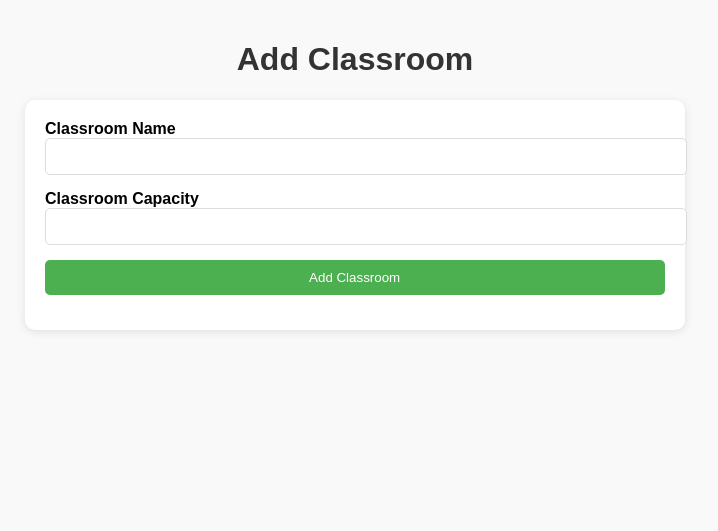
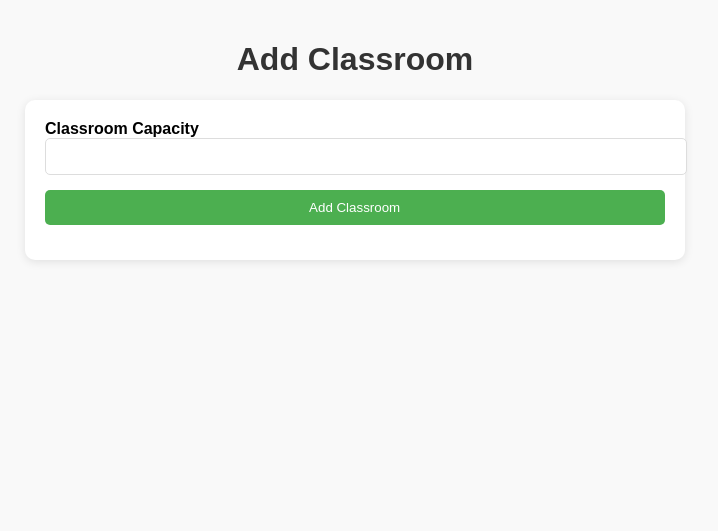
Before and after one commit to Suraj-1408/College_timetable_generator, a Flask app: page /admin/add_classroom in a window 1280 px wide; the page is wider, and only the part inside the window is pictured. Shown: the top 531 px of that part, without its empty margins (285-1003 px from the left). Run offline with Flask 3, Linux system fonts and the light colour scheme; parts of the project's set-up code (start-up, migrations or seed data) failed here and were passed over; some libraries are stand-ins or nearby versions.

Commit message:
Added CRUD Operation

```diff
--- a/templates/admin/add_classroom.html
+++ b/templates/admin/add_classroom.html
@@ -85,11 +85,6 @@
         {{ form.hidden_tag() }}
 
         <div>
-            {{ form.classroom_name.label }}<br>
-            {{ form.classroom_name(size=32) }}
-        </div>
-
-        <div>
             {{ form.classroom_capacity.label }}<br>
             {{ form.classroom_capacity(size=32) }}
         </div>
--- a/templates/admin/classrooms.html
+++ b/templates/admin/classrooms.html
@@ -120,7 +120,6 @@
 		<thead>
 		<tr>
 			<th>ClassRoom Id</th>
-			<th>ClassRoom Name</th>
 			<th>ClassRoom Capacity</th>
 			<th>Action</th>
 		</tr>
@@ -130,12 +129,12 @@
 			{% for classroom in classrooms %}
 		<tr>
 			<td> {{ classroom.classroom_id }} </td>
-			<td> {{ classroom.classroom_name  }} </td>
 			<td> {{ classroom.classroom_capacity }} </td>
 			<td class="action-buttons">
 				<form method="POST" action="{{ url_for('admin.delete_classroom', classroom_id=classroom.classroom_id) }} " style="display:inline;">
 				<button type="submit" class="btn btn-danger"> Delete </button>
 				</form>
+                <a href=" {{url_for('admin.update_classroom',classroom_id=classroom.classroom_id)}}" class="btn btn-primary">Update</a>
 			</td>
 
 		</tr>
```
